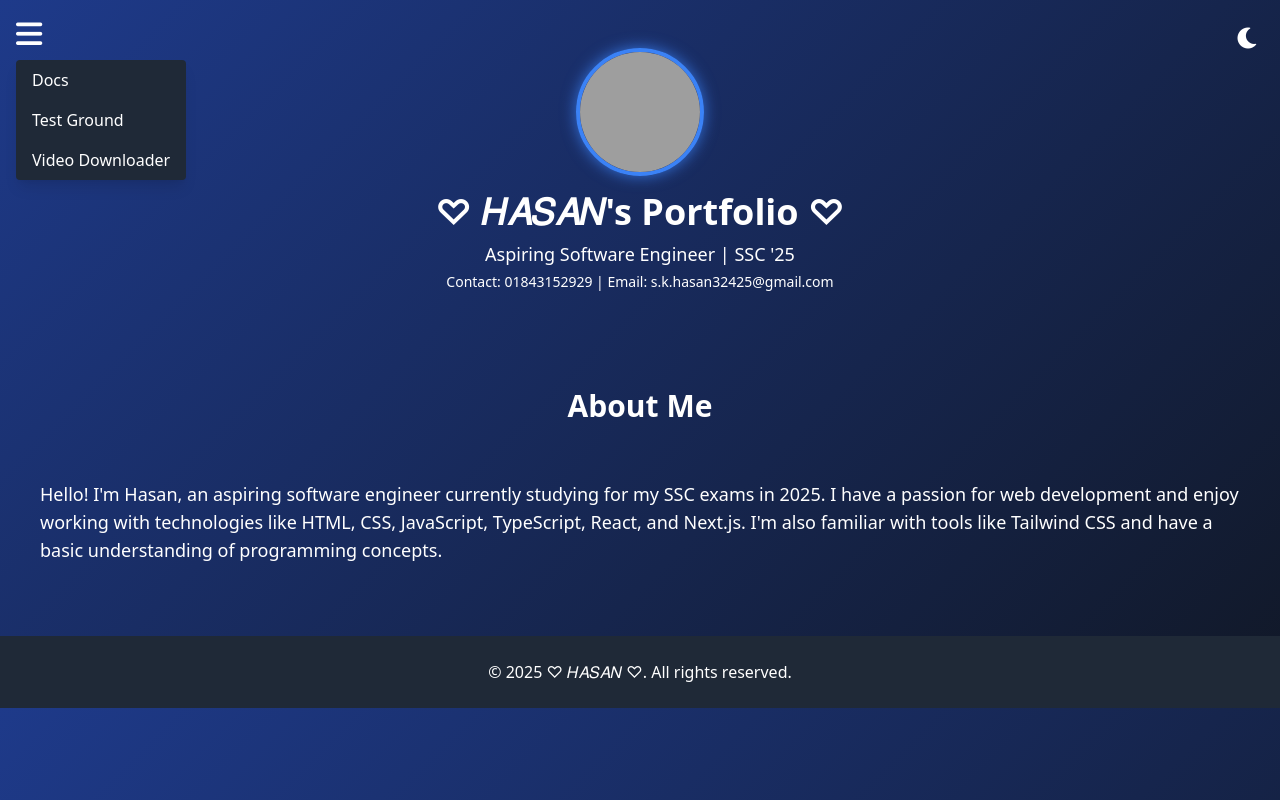
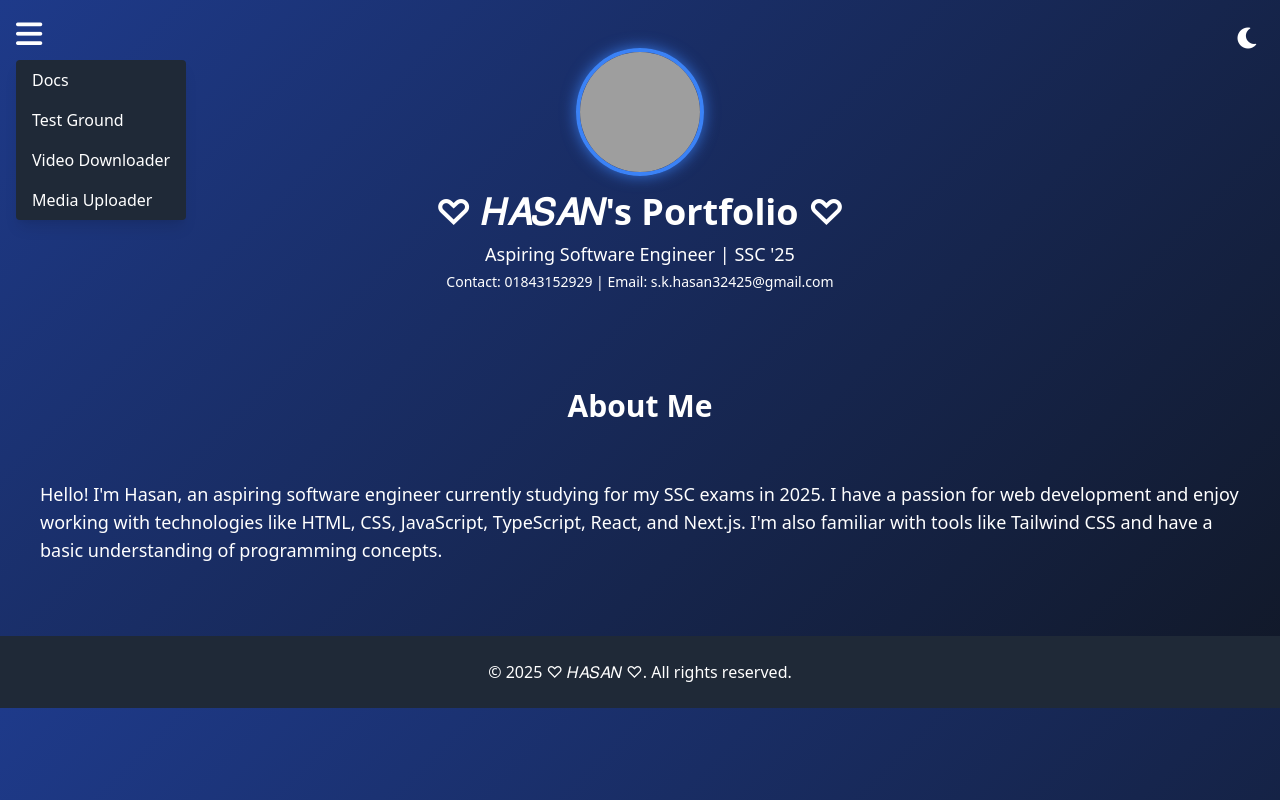
Before and after one commit to KingsOfToxiciter/API-PROJECT, a website: page profile.html in a window 1280 px wide. Both pictures are taken after a click on the button 29 px from the left and 34 px from the top of the page. Drawn offline with nearby package versions, Linux system fonts and the light colour scheme; grey boxes are pictures that could not be loaded.

Commit message:
Update profile.html

```diff
--- a/profile.html
+++ b/profile.html
@@ -167,6 +167,7 @@
           <li><button id="docs-btn" class="px-4 py-2 text-left hover:bg-gray-700 w-full">Docs</button></li>
           <li><a href="https://www.noobx-api.rf.gd/test-ground" target="_blank" class="px-4 py-2 block hover:bg-gray-700">Test Ground</a></li>
           <li><a href="https://download.noobx-api.rf.gd/" target="_blank" class="px-4 py-2 block hover:bg-gray-700">Video Downloader</a></li>
+          <li><a href="https://store.noobx-api.rf.gd/" target="_blank" class="px-4 py-2 block hover:bg-gray-700">Media Uploader</a></li>
         </ul>
       </div>
     </div>
```
